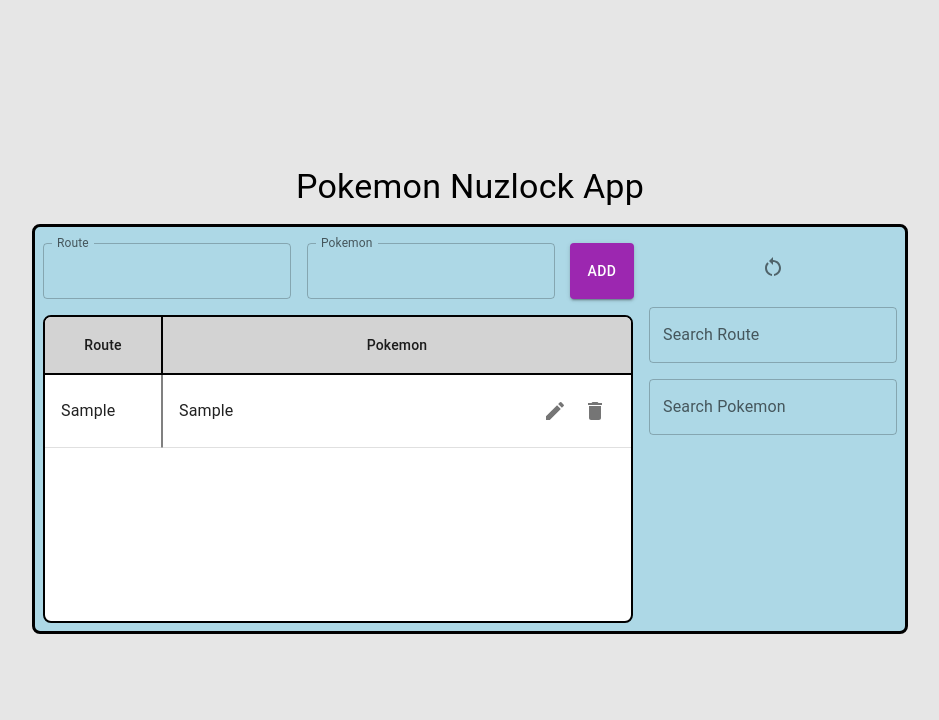
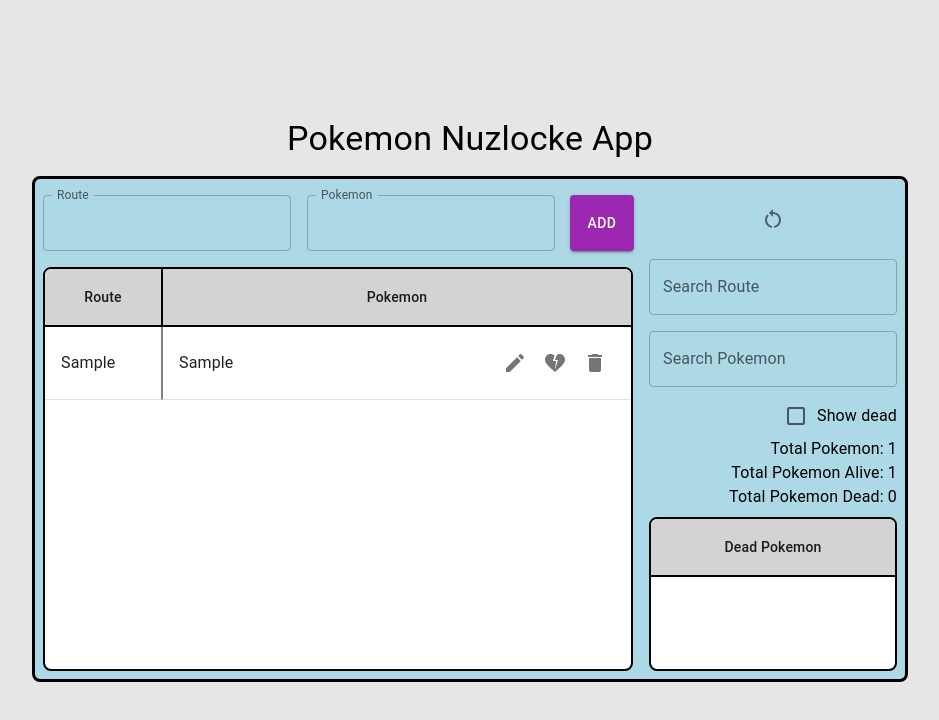
Before and after one commit to nraynes/nuzlocke-app, a React (Create React App) app: page / in a window 1280 px wide. Both pictures are taken after typing "Sample", "Sample" into the empty fields and a click on the button "ADD". Shown: the top 720 px of the page, without its empty margins (170-1109 px from the left). Built offline with nearby package versions, Linux system fonts and the light colour scheme.

Commit message:
added ability to search by dead pokemon

```diff
--- a/src/App.js
+++ b/src/App.js
@@ -17,7 +17,7 @@
         height: ['max-content', '100vh']
       }}
     >
-      <Typography variant="h4" sx={{ mb: '0.5em' }} >Pokemon Nuzlock App</Typography>
+      <Typography variant="h4" sx={{ mb: '0.5em' }} >Pokemon Nuzlocke App</Typography>
       <NuzlockeTracker />
     </Box>
   );
--- a/src/NuzlockeTracker.jsx
+++ b/src/NuzlockeTracker.jsx
@@ -10,7 +10,8 @@
   TableRow,
   IconButton,
   Typography,
-  Tooltip
+  Tooltip,
+  Checkbox,
 } from '@mui/material';
 import { Box } from '@mui/system';
 import DeleteIcon from '@mui/icons-material/Delete';
@@ -18,22 +19,26 @@
 import EditIcon from '@mui/icons-material/Edit';
 import CancelIcon from '@mui/icons-material/Cancel';
 import DoneIcon from '@mui/icons-material/Done';
+import HeartBrokenIcon from '@mui/icons-material/HeartBroken';
+import FavoriteIcon from '@mui/icons-material/Favorite';
 import compareArrays from './utils/compareArrays';
 import { setCookie, getCookie, clearCookie } from './utils/cookies';
 import addTime from './utils/addTime';
 
 function NuzlockeTracker(props) {
   const [data, setData] = useState([]);
+  const cookieName = 'tableData';
+  const cookieData = getCookie(cookieName);
+  const livingPokemon = ([...cookieData].filter((item) => {if (!item.dead) return item}))
+  const deadPokemon = ([...cookieData].filter((item) => {if (item.dead) return item}))
   const [editing, setEditing] = useState(null);
   const routeRef = useRef();
   const pokemonRef = useRef();
   const routeSearchRef = useRef();
   const pokemonSearchRef = useRef();
+  const showDeadRef = useRef();
   const routeEditRef = useRef();
   const pokemonEditRef = useRef();
-
-  const cookieName = 'tableData';
-  const cookieData = getCookie(cookieName);
   const expiration = addTime({ days: 30 })
 
   const refreshPage = () => {
@@ -42,7 +47,7 @@
 
   useEffect(() => {
     try {
-      if (cookieData) {
+      if (cookieData && !showDeadRef.current.checked) {
         setData(cookieData);
       }
     } catch {
@@ -88,9 +93,10 @@
     setData([])
   }
 
-  const search = () => {
-    if (cookieData) {
-      const newData = cookieData.filter((item) => {
+  const search = (myData) => {
+    const theData = myData && Array.isArray(myData) ? myData : cookieData;
+    if (theData) {
+      const newData = theData.filter((item) => {
         const itemRoute = (item.route).toLowerCase();
         const itemPokemon = (item.pokemon).toLowerCase();
         const routeVal = (routeSearchRef.current.value).toLowerCase();
@@ -99,29 +105,35 @@
         const matchedPokemon = !pokemonVal || (pokemonVal && itemPokemon.match(pokemonVal))
         const nothingTyped = !routeVal && !pokemonVal;
         if ((matchedRoute && matchedPokemon) || nothingTyped) {
-          return item;
+          if (!showDeadRef.current.checked || (showDeadRef.current.checked && item.dead)) {
+            return item;
+          }
         }
       })
       setData(newData);
     }
   };
 
-  const editRow = (itemIndex) => {
-    const newRoute = routeEditRef.current.value;
-    const newPokemon = pokemonEditRef.current.value;
-    const newData = data.map((item) => {
-      if (item.index === itemIndex) {
+  const editRow = (row) => {
+    const newRoute = routeEditRef.current && routeEditRef.current.value;
+    const newPokemon = pokemonEditRef.current && pokemonEditRef.current.value;
+    const newData = cookieData.map((item) => {
+      if (item.index === row.index) {
         return {
           index: item.index,
-          dead: item.dead,
-          route: newRoute,
-          pokemon: newPokemon,
+          dead: row.dead,
+          route: newRoute ? newRoute : item.route,
+          pokemon: newPokemon ? newPokemon : item.pokemon,
         }
       }
       return item;
     })
     setCookie(cookieName, newData, expiration);
-    setData(newData);
+    if (showDeadRef.current.checked) {
+      search(newData);
+    } else {
+      setData(newData);
+    }
     setEditing(null)
   }
 
@@ -155,7 +167,7 @@
           id="Nuzlocke-Table"
           sx={{
             width: 'auto',
-            height: '19em',
+            height: '25em',
             backgroundColor: 'white',
             m: '0.5em',
             border: '2px solid black',
@@ -172,7 +184,7 @@
             </TableHead>
             <TableBody>
               {data.map((item, i) => (
-                <TableRow key={`row_${Math.floor(Math.random() * 100)}_${i}`}>
+                <TableRow sx={{ backgroundColor: item.dead ? 'rgba(255, 0, 0, 0.3)' : i % 2 !== 0 ? 'rgba(20, 20, 20, 0.05)' : 'white' }} key={`row_${Math.floor(Math.random() * 100)}_${i}`}>
                   <TableCell
                     key={`cell_${Math.floor(Math.random() * 100)}_${i}_1`}
                     sx={{
@@ -232,7 +244,7 @@
                             <>
                               <Tooltip title="Submit row">
                                 <IconButton
-                                  onClick={() => editRow(item.index)}
+                                  onClick={() => editRow(item)}
                                   sx={{
                                     width: 'max-content',
                                   }}
@@ -264,6 +276,39 @@
                               </IconButton>
                             </Tooltip>
                           )}
+                        {item.dead
+                          ? (
+                            <Tooltip title="Set pokemon to alive">
+                              <IconButton
+                                onClick={() => {
+                                  const newItem = {...item};
+                                  newItem.dead = false;
+                                  editRow(newItem);
+                                }}
+                                sx={{
+                                  width: 'max-content',
+                                }}
+                              >
+                                <FavoriteIcon />
+                              </IconButton>
+                            </Tooltip>
+                          )
+                          : (
+                            <Tooltip title="Set pokemon to dead">
+                              <IconButton
+                                onClick={() => {
+                                  const newItem = {...item};
+                                  newItem.dead = true;
+                                  editRow(newItem);
+                                }}
+                                sx={{
+                                  width: 'max-content',
+                                }}
+                              >
+                                <HeartBrokenIcon />
+                              </IconButton>
+                            </Tooltip>
+                          )}
                         <Tooltip title="Delete row">
                           <IconButton
                             onClick={() => deleteRow(item.index)}
@@ -289,11 +334,43 @@
           display: 'flex',
           flexDirection: 'column',
           p: '0.5em',
+          height: '100%',
         }}
       >
-        <Box sx={{ width: '100%', display: 'flex', justifyContent: 'center' }}><Tooltip title="Clear All"><IconButton onClick={clearAll} sx={{ m: '0.5em', width: 'max-content' }}><RestartAltIcon /></IconButton></Tooltip></Box>
+        <Box sx={{ width: '100%', display: 'flex', justifyContent: 'space-evenly', alignItems: 'center' }}><Tooltip title="Clear All"><IconButton onClick={clearAll} sx={{ m: '0.5em', width: 'max-content' }}><RestartAltIcon /></IconButton></Tooltip></Box>
         <TextField sx={{ my: '0.5em' }} inputRef={routeSearchRef} label="Search Route" onChange={search} />
         <TextField sx={{ my: '0.5em' }} inputRef={pokemonSearchRef} label="Search Pokemon" onChange={search} />
+        <Box sx={{ width: '100%', display: 'flex', alignItems: 'center', justifyContent: 'flex-end' }}><Checkbox inputRef={showDeadRef} onChange={search} /><Typography>Show dead</Typography></Box>
+        <Box sx={{ width: '100%', display: 'flex', justifyContent: 'flex-end', alignItems: 'flex-end' }}><Typography>{`Total Pokemon: ${cookieData.length}`}</Typography></Box>
+        <Box sx={{ width: '100%', display: 'flex', justifyContent: 'flex-end', alignItems: 'flex-end' }}><Typography>{`Total Pokemon Alive: ${livingPokemon.length}`}</Typography></Box>
+        <Box sx={{ width: '100%', display: 'flex', justifyContent: 'flex-end', alignItems: 'flex-end' }}><Typography>{`Total Pokemon Dead: ${deadPokemon.length}`}</Typography></Box>
+        <TableContainer
+          id="Nuzlocke-Table"
+          sx={{
+            width: 'auto',
+            height: '100%',
+            backgroundColor: 'white',
+            mt: '0.5em',
+            mb: '1em',
+            border: '2px solid black',
+            borderRadius: '0.5em',
+          }}
+        >
+          <Table stickyHeader aria-label="sticky table">
+            <TableHead>
+              <TableRow key={`row_two_${Math.floor(Math.random() * 100)}_header`}>
+                <TableCell key={`cell_two_${Math.floor(Math.random() * 100)}_header`} sx={{ backgroundColor: 'lightgray', borderBottom: '2px solid black' }}><Box sx={{ display: 'flex', justifyContent: 'center', alignItems: 'center' }}>Dead Pokemon</Box></TableCell>
+              </TableRow>
+            </TableHead>
+            <TableBody>
+              {deadPokemon.map((item, i) => (
+                <TableRow key={`row_two_${Math.floor(Math.random() * 100)}_${i}`}>
+                  <TableCell key={`cell_two_${Math.floor(Math.random() * 100)}_${i}`}><Box sx={{ display: 'flex', justifyContent: 'center', alignItems: 'center' }}>{item.pokemon}</Box></TableCell>
+                </TableRow>
+              ))}
+            </TableBody>
+          </Table>
+        </TableContainer>
       </Box>
     </Box>
   );
```
